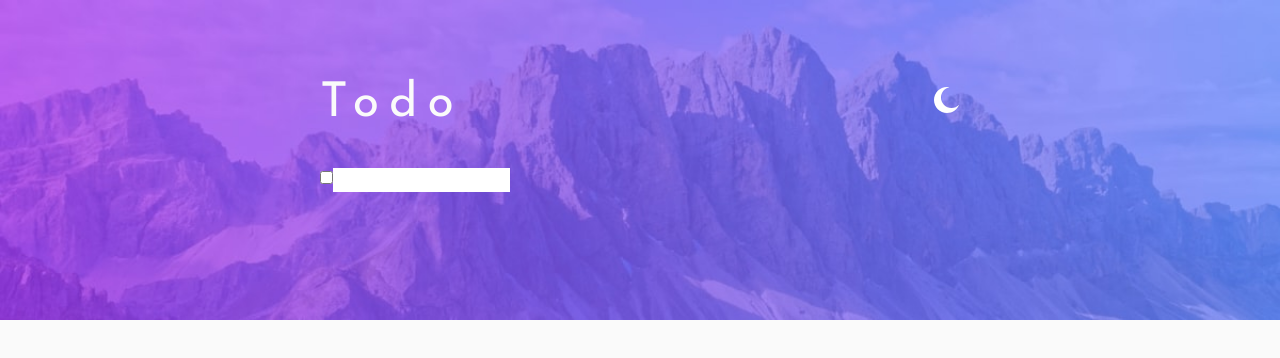
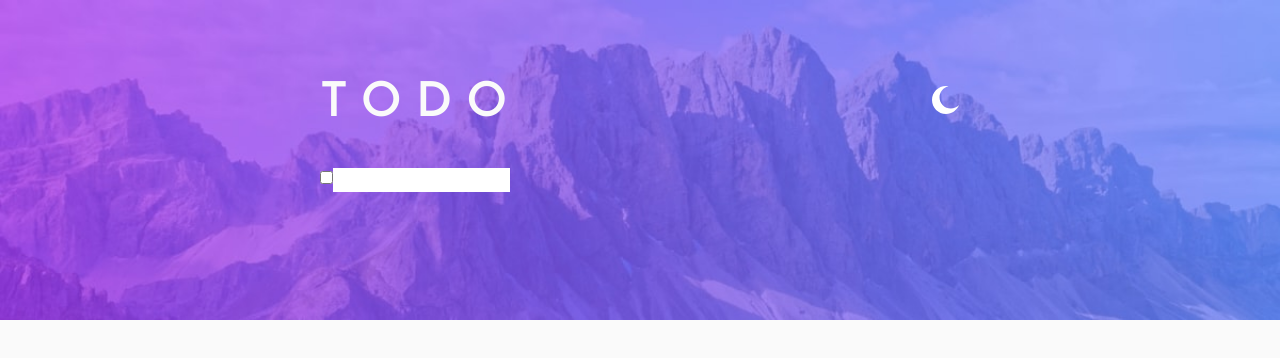
Before and after one commit to MohamedMahmoudHaleem/Todo-List-FEM, a React (Vite) app: page / in a window 1280 px wide. Shown: the top 358 px of the page. Built offline with nearby package versions, Linux system fonts and the light colour scheme.

Commit message:
edit dark mode

```diff
--- a/src/App.jsx
+++ b/src/App.jsx
@@ -62,7 +62,7 @@ function App() {
           IconSun,
         }}
       >
-        <div className="relative mx-auto pt-20  max-w-screen-[300px] md:max-w-screen-sm ">
+        <div className="continer relative mx-auto  pt-20  max-w-screen-[300px] md:max-w-screen-sm ">
           <Header />
           <NewTodo />
           <ToDoList />
--- a/src/Header.jsx
+++ b/src/Header.jsx
@@ -12,18 +12,19 @@ function Header() {
         className="flex  justify-between items-center
     "
       >
-        <h1 className="text-neutral-light-veryLightGray text-5xl tracking-[10px] ">
+        <h1 className="uppercase text-neutral-light-veryLightGray font-semibold
+         text-5xl tracking-[14px] ">
           {" "}
           Todo
         </h1>
         <div>
           <button onClick={() => setDarkMode(!darkMode)}>
-            <img src={darkMode ? IconSun : IconMoon} alt="icon" />
+            <img src={darkMode ? IconSun : IconMoon} alt="icon" className='w-7'  />
           </button>
         </div>
       </div>
       <div className="mt-10">
-        <label htmlFor="text">
+        <label htmlFor="text" id>
           <input type="checkbox" name="" id="" />
           <input type="text" name="" id="" />
         </label>
```
